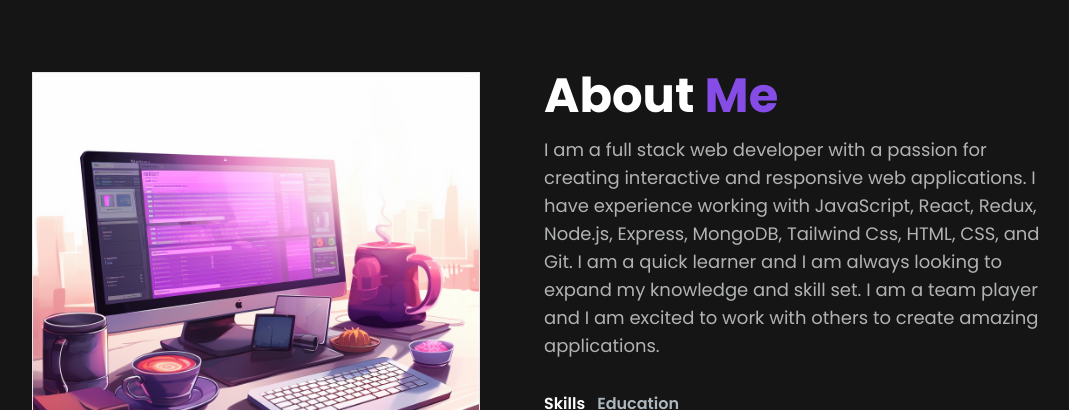
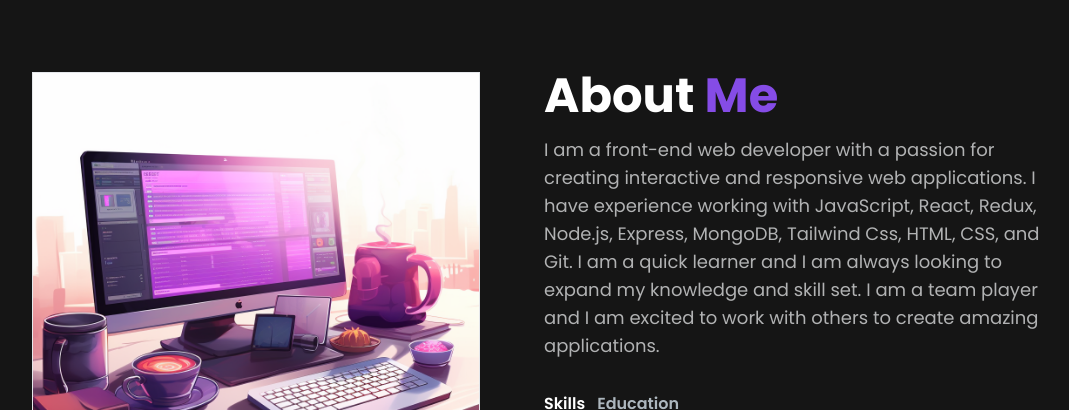
Before and after one commit to CristianG07/Portfolio, a React (Vite) app: page / in a window 1280 px wide. Shown: the part 1000-1410 px from the top of the page, without its empty margins (96-1165 px from the left). Built offline with nearby package versions, Linux system fonts and the light colour scheme.

Commit message:
text changed

```diff
--- a/src/components/About/index.jsx
+++ b/src/components/About/index.jsx
@@ -24,7 +24,7 @@ export const About = () => {
             About <span className="text-primary">Me</span>
           </h4>
           <p className="text-base md:text-lg text-text_secondary">
-            I am a full stack web developer with a passion for creating
+            I am a front-end web developer with a passion for creating
             interactive and responsive web applications. I have experience
             working with JavaScript, React, Redux, Node.js, Express, MongoDB,
             Tailwind Css, HTML, CSS, and Git. I am a quick learner and I am always
```
